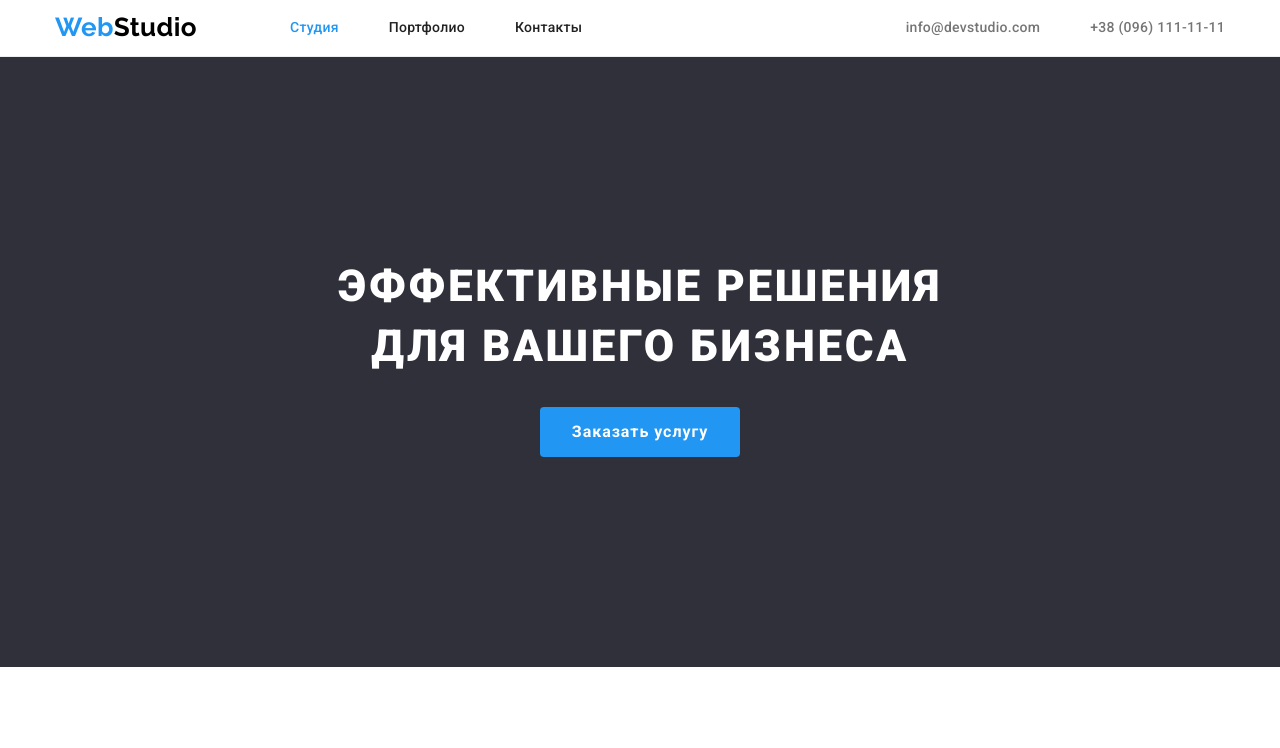
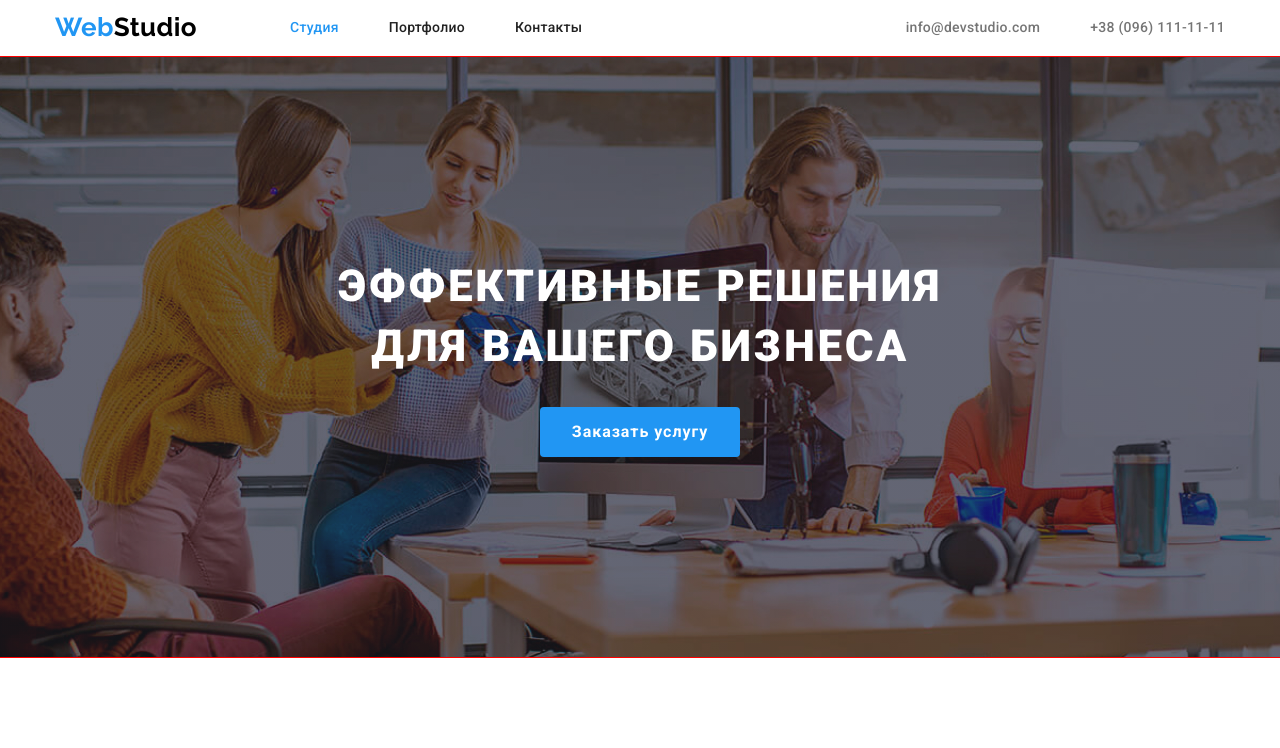
Before and after one commit to OlhaNester/goit-markup-hw-04, a plain HTML site: page index.html in a window 1280 px wide. Shown: the top 748 px of the page. Drawn offline with nearby package versions, Linux system fonts and the light colour scheme.

Commit message:
Оформление героя

```diff
--- a/css/style.css
+++ b/css/style.css
@@ -127,7 +127,20 @@ footer .logo {
   text-align: center;
   padding-top: 200px;
   padding-bottom: 210px;
-  /* outline: 1px solid red; */
+  background-image: linear-gradient(
+      rgba(47, 48, 58, 0.4),
+      rgba(47, 48, 58, 0.4)
+    ),
+    url(../index_images/Img_Hero.jpg);
+  max-width: 1600px;
+  height: 600px;
+  background-size: cover;
+  background-repeat: no-repeat;
+  background-position: center;
+  margin-right: auto;
+  margin-left: auto;
+
+  outline: 1px solid red;
 }
 .hero-title {
   color: #ffffff;
```
Also changed, not shown: index.html (+15 -7 lines), icons/Clients/logo1.svg (renamed from icons/Clients/logo 1.svg), icons/Clients/logo1opt.jpg (added), icons/Clients/logo2.svg (renamed from icons/Clients/logo 2.svg), icons/Clients/logo2opt.jpg (added), icons/Clients/logo3.svg (renamed from icons/Clients/logo 3.svg), icons/Clients/logo3opt.jpg (added), icons/Clients/logo4.svg (renamed from icons/Clients/logo 4.svg), icons/Clients/logo4opt.jpg (added), icons/Clients/logo5.svg (renamed from icons/Clients/logo 5.svg), icons/Clients/logo5opt.jpg (added), icons/Clients/logo6.svg (renamed from icons/Clients/logo 6.svg), icons/social/Facebook_opt.svg (added), icons/social/Instagram_opt.svg (added), 2 more files.
